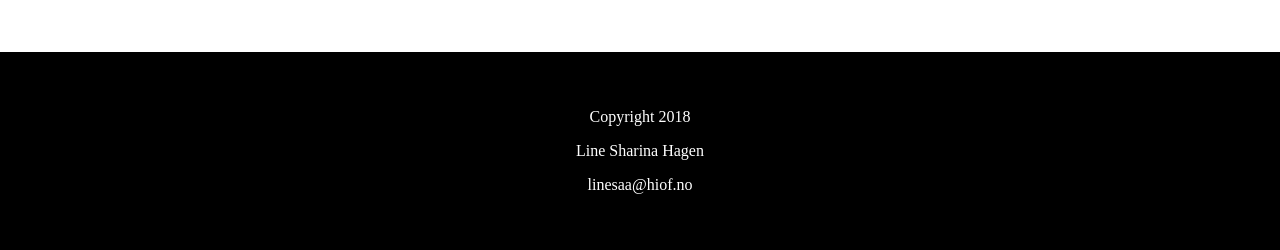
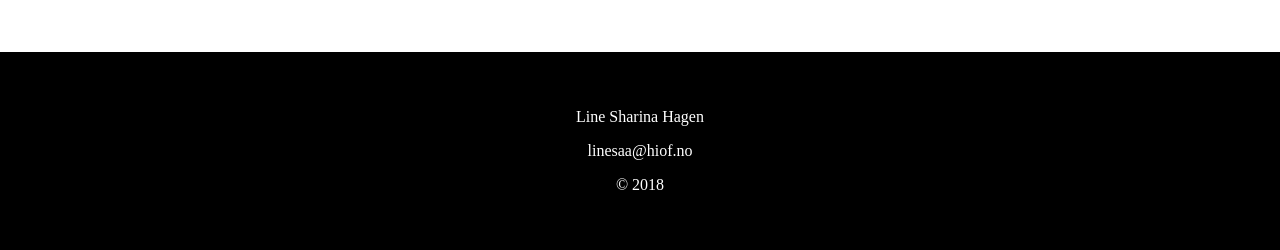
Before and after one commit to linesharina/webutvikling18, a PHP site: page /index.php in a window 1280 px wide. Shown: the part 1670-1920 px from the top of the page. Run offline with PHP 8.4, Linux system fonts and the light colour scheme; style sheets or scripts are compiled from the project's sources.

Commit message:
added copyright symbol

```diff
--- a/oblig1/footer.php
+++ b/oblig1/footer.php
@@ -1,7 +1,7 @@
 	<footer>
-		<p>Copyright 2018</p>
 		<p>Line Sharina Hagen</p>
 		<p>linesaa@hiof.no</p>
+		<p>&copy; 2018</p>
 	</footer>
 </body>
 </html>
```
